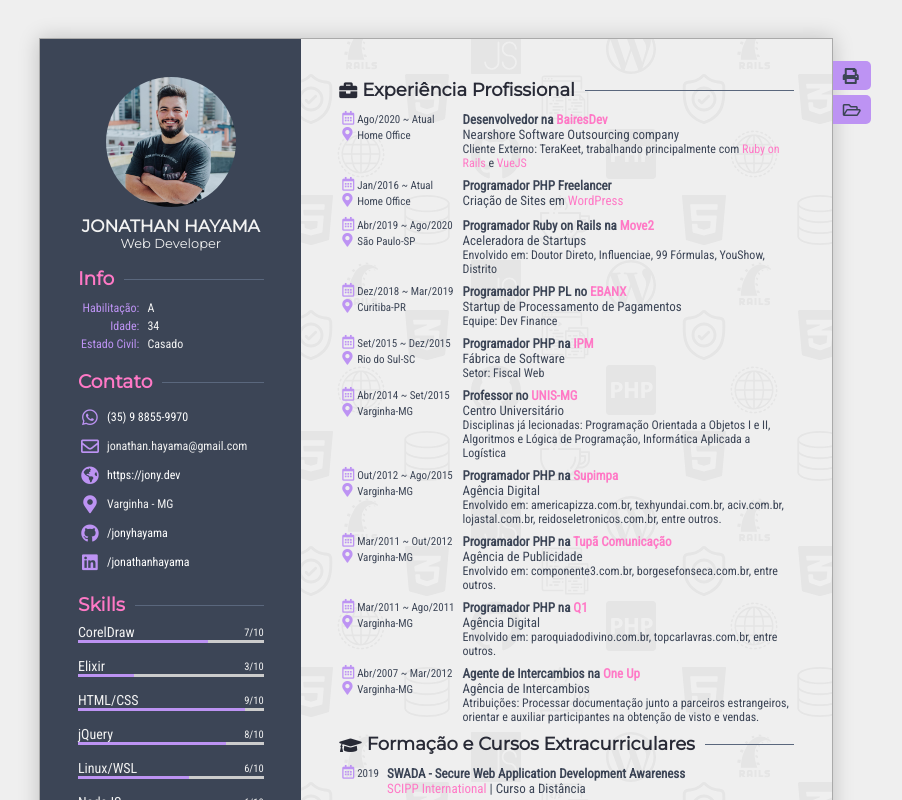
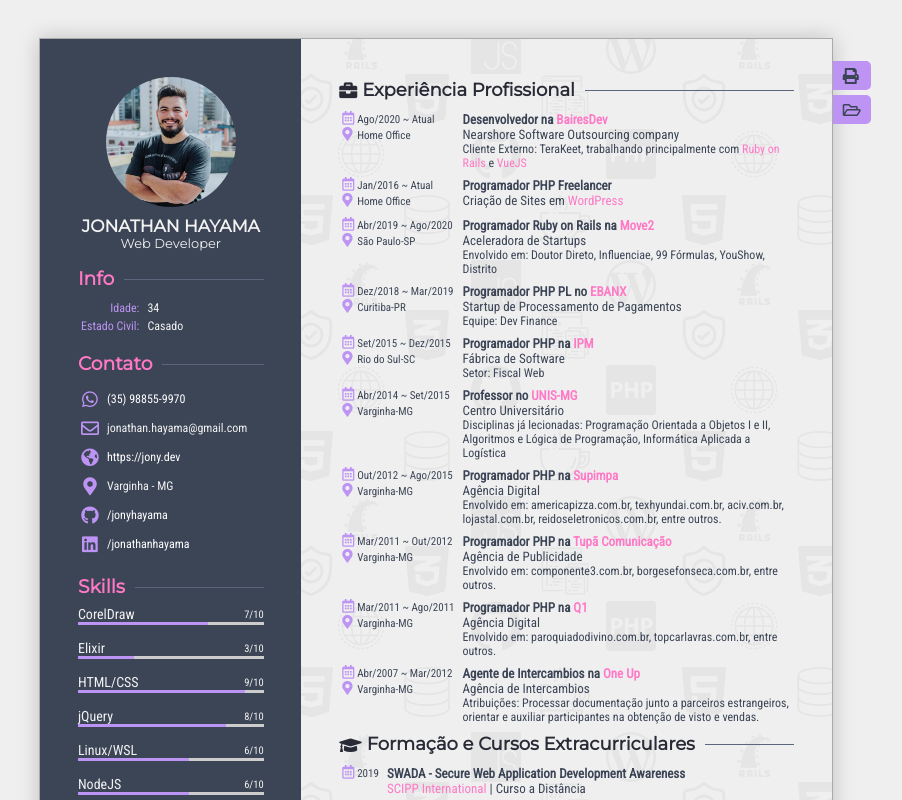
Before and after one commit to jonyhayama/resume, a Nuxt app: page /pt-br in a window 1280 px wide. Shown: the top 800 px of the page, without its empty margins (204-1106 px from the left). Built offline with nearby package versions, Linux system fonts and the light colour scheme.

Commit message:
🎨 Extract PersonalInfo into sep. component

```diff
--- /dev/null
+++ b/components/PersonalInfo.vue
@@ -0,0 +1,59 @@
+<script setup>
+const props = defineProps({
+  lang: {
+    type: String,
+    default: 'en-us'
+  }
+})
+const __ = useTranslation(props.lang);
+</script>
+
+<template>
+  <img class="photo" src="~/assets/img/jony-profile-2019-lowres.jpg" alt="Foto de Perfil" />
+  <h1>Jonathan Hayama</h1>
+  <h2>Web Developer</h2>
+
+  <h3>Info</h3>
+  <table class="table info-table">
+    <tr>
+      <th>{{ __('Age:') }}</th>
+      <td>34</td>
+    </tr>
+    <tr>
+      <th>{{ __('Marital Status:') }}</th>
+      <td>{{ __('Married') }}</td>
+    </tr>
+  </table>
+
+  <h3>{{ __('Contact') }}</h3>
+  <table class="table contact-table">
+    <tr v-if="lang === 'en-us'">
+      <th><i class="fas fa-phone"></i></th>
+      <td><a href="tel:+5535988559970" target="_blank" rel="nofollow">+55 (35) 9 8855-9970</a></td>
+    </tr>
+    <tr v-if="lang === 'pt-br'">
+      <th><i class="fab fa-whatsapp"></i></th>
+      <td><a href="https://api.whatsapp.com/send?phone=5535988559970" target="_blank" rel="nofollow">(35) 98855-9970</a></td>
+    </tr>
+    <tr>
+      <th><i class="far fa-envelope"></i></th>
+      <td>jonathan.hayama@gmail.com</td>
+    </tr>
+    <tr>
+      <th><i class="fas fa-globe-americas"></i></th>
+      <td><a href="https://jony.dev" target="_blank">https://jony.dev</a></td>
+    </tr>
+    <tr>
+      <th><i class="fas fa-map-marker-alt"></i></th>
+      <td>{{ __('Varginha - MG, BRA') }}</td>
+    </tr>
+    <tr>
+      <th><i class="fab fa-github"></i></th>
+      <td><a href="https://github.com/jonyhayama" target="_blank">/jonyhayama</a></td>
+    </tr>
+    <tr>
+      <th><i class="fab fa-linkedin"></i></th>
+      <td><a href="https://www.linkedin.com/in/jonathanhayama/" target="_blank">/jonathanhayama</a></td>
+    </tr>
+  </table>
+</template>
--- a/composables/useTranslation.js
+++ b/composables/useTranslation.js
@@ -2,7 +2,12 @@ export const useTranslation = (lang = 'en_us') => {
   const messages = {}
 
   messages['pt-br'] = {
-    'Print': 'Imprimir'
+    'Print': 'Imprimir',
+    'Age:': 'Idade:',
+    'Marital Status:': 'Estado Civil:',
+    'Married':  'Casado',
+    'Contact': 'Contato',
+    'Varginha - MG, BRA': 'Varginha - MG'
   };
 
   return (string) => {
--- a/pages/index.vue
+++ b/pages/index.vue
@@ -2,49 +2,7 @@
   <div class="page">
     <SideButtons />
     <div class="left-column">
-      <img class="photo" src="~/assets/img/jony-profile-2019-lowres.jpg" alt="Foto de Perfil" />
-      <h1>Jonathan Hayama</h1>
-      <h2>Web Developer</h2>
-
-      <h3>Info</h3>
-      <table class="table info-table">
-        <tr>
-          <th>Age:</th>
-          <td>35</td>
-        </tr>
-        <tr>
-          <th>Marital Status:</th>
-          <td>Married</td>
-        </tr>
-      </table>
-
-      <h3>Contact</h3>
-      <table class="table contact-table">
-        <tr>
-          <th><i class="fas fa-phone"></i></th>
-          <td><a href="tel:+5535988559970" target="_blank" rel="nofollow">+55 (35) 9 8855-9970</a></td>
-        </tr>
-        <tr>
-          <th><i class="far fa-envelope"></i></th>
-          <td>jonathan.hayama@gmail.com</td>
-        </tr>
-        <tr>
-          <th><i class="fas fa-globe-americas"></i></th>
-          <td><a href="https://jony.dev" target="_blank">https://jony.dev</a></td>
-        </tr>
-        <tr>
-          <th><i class="fas fa-map-marker-alt"></i></th>
-          <td>Varginha - MG, BRA</td>
-        </tr>
-        <tr>
-          <th><i class="fab fa-github"></i></th>
-          <td><a href="https://github.com/jonyhayama" target="_blank">/jonyhayama</a></td>
-        </tr>
-        <tr>
-          <th><i class="fab fa-linkedin"></i></th>
-          <td><a href="https://www.linkedin.com/in/jonathanhayama/" target="_blank">/jonathanhayama</a></td>
-        </tr>
-      </table>
+      <PersonalInfo />
 
       <h3>Skills</h3>
       <div class="skill-meter">
--- a/pages/pt-br.vue
+++ b/pages/pt-br.vue
@@ -1,55 +1,8 @@
 <template>
   <div class="page">
-    <SideButtons lang="pt-br" />
+    <SideButtons lang="pt-br"/>
     <div class="left-column">
-      <img class="photo" src="~/assets/img/jony-profile-2019-lowres.jpg" alt="Foto de Perfil" />
-      <h1>Jonathan Hayama</h1>
-      <h2>Web Developer</h2>
-
-      <h3>Info</h3>
-      <table class="table info-table">
-        <tr>
-          <th>Habilitação:</th>
-          <td>A</td>
-        </tr>
-        <tr>
-          <th>Idade:</th>
-          <td>34</td>
-        </tr>
-        <tr>
-          <th>Estado Civil:</th>
-          <td>Casado</td>
-        </tr>
-      </table>
-
-      <h3>Contato</h3>
-      <table class="table contact-table">
-        <tr>
-          <th><i class="fab fa-whatsapp"></i></th>
-          <td><a href="https://api.whatsapp.com/send?phone=5535988559970" target="_blank" rel="nofollow">(35) 9
-              8855-9970</a></td>
-        </tr>
-        <tr>
-          <th><i class="far fa-envelope"></i></th>
-          <td>jonathan.hayama@gmail.com</td>
-        </tr>
-        <tr>
-          <th><i class="fas fa-globe-americas"></i></th>
-          <td><a href="https://jony.dev" target="_blank">https://jony.dev</a></td>
-        </tr>
-        <tr>
-          <th><i class="fas fa-map-marker-alt"></i></th>
-          <td>Varginha - MG</td>
-        </tr>
-        <tr>
-          <th><i class="fab fa-github"></i></th>
-          <td><a href="https://github.com/jonyhayama" target="_blank">/jonyhayama</a></td>
-        </tr>
-        <tr>
-          <th><i class="fab fa-linkedin"></i></th>
-          <td><a href="https://www.linkedin.com/in/jonathanhayama/" target="_blank">/jonathanhayama</a></td>
-        </tr>
-      </table>
+      <PersonalInfo lang="pt-br"/>
 
       <h3>Skills</h3>
       <div class="skill-meter">
```
